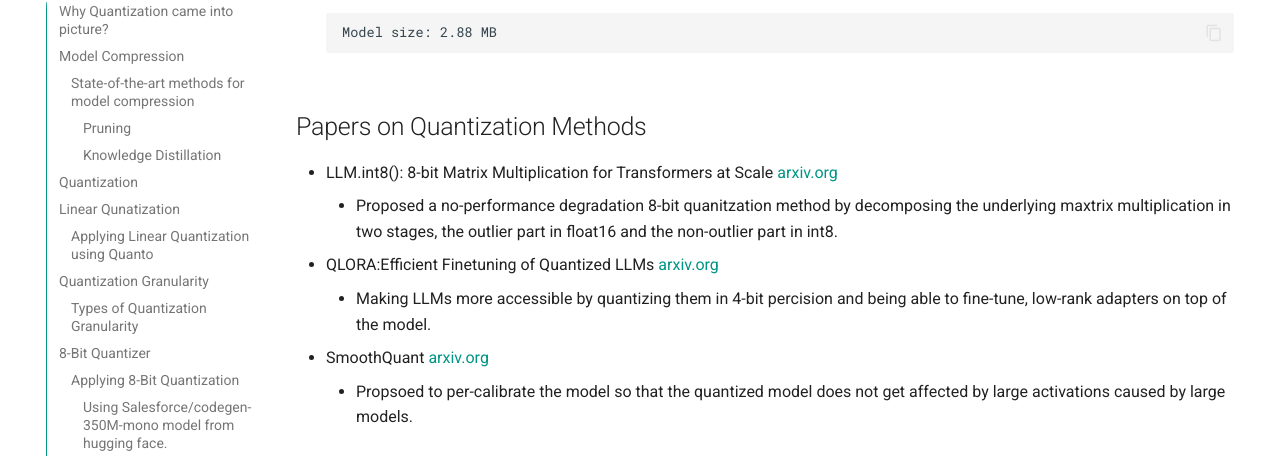
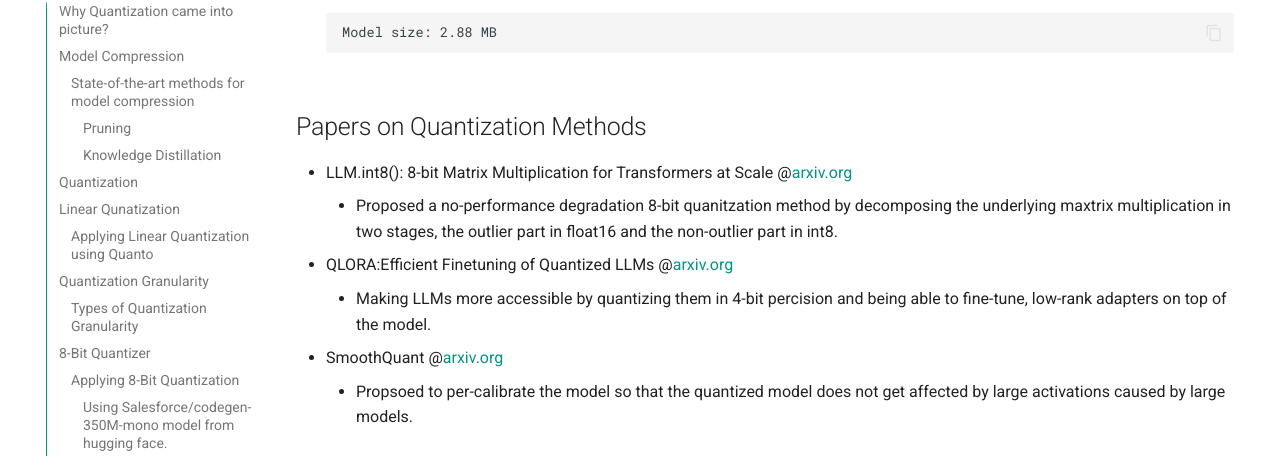
Before and after one commit to iamrajharshit/ProjectRakuten, an MkDocs documentation site: the page built from docs/Quantization.md, in a window 1280 px wide and 900 px high, scrolled down 19041 px. Shown: the part 97-553 px from the top of the window. Built offline with MkDocs 1.6.1 and Material for MkDocs 9.7.7, drawn with Linux system fonts in a browser that asks for light colours.

Commit message:
updating quantization

```diff
--- a/docs/Quantization.md
+++ b/docs/Quantization.md
@@ -846,12 +846,12 @@ Model size: 2.88 MB
 
 ## Papers on Quantization Methods
 - LLM.int8(): 8-bit Matrix Multiplication
- for Transformers at Scale [arxiv.org](https://arxiv.org/pdf/2208.07339)
+ for Transformers at Scale @[arxiv.org](https://arxiv.org/pdf/2208.07339)
     - Proposed a no-performance degradation 8-bit quanitzation method by decomposing the underlying maxtrix multiplication in two stages, the outlier part in float16 and the non-outlier part in int8.
-- QLORA:Efficient Finetuning of Quantized LLMs [arxiv.org](https://arxiv.org/pdf/2305.14314)
+- QLORA:Efficient Finetuning of Quantized LLMs @[arxiv.org](https://arxiv.org/pdf/2305.14314)
     - Making LLMs more accessible by quantizing them in 4-bit percision and being able to fine-tune, low-rank adapters on top of the model.
 
-- SmoothQuant [arxiv.org](https://arxiv.org/pdf/2211.10438)
+- SmoothQuant @[arxiv.org](https://arxiv.org/pdf/2211.10438)
     - Propsoed to per-calibrate the model so that the quantized model does not get affected by large activations caused by large models.
 
 ## Open source methods
```
